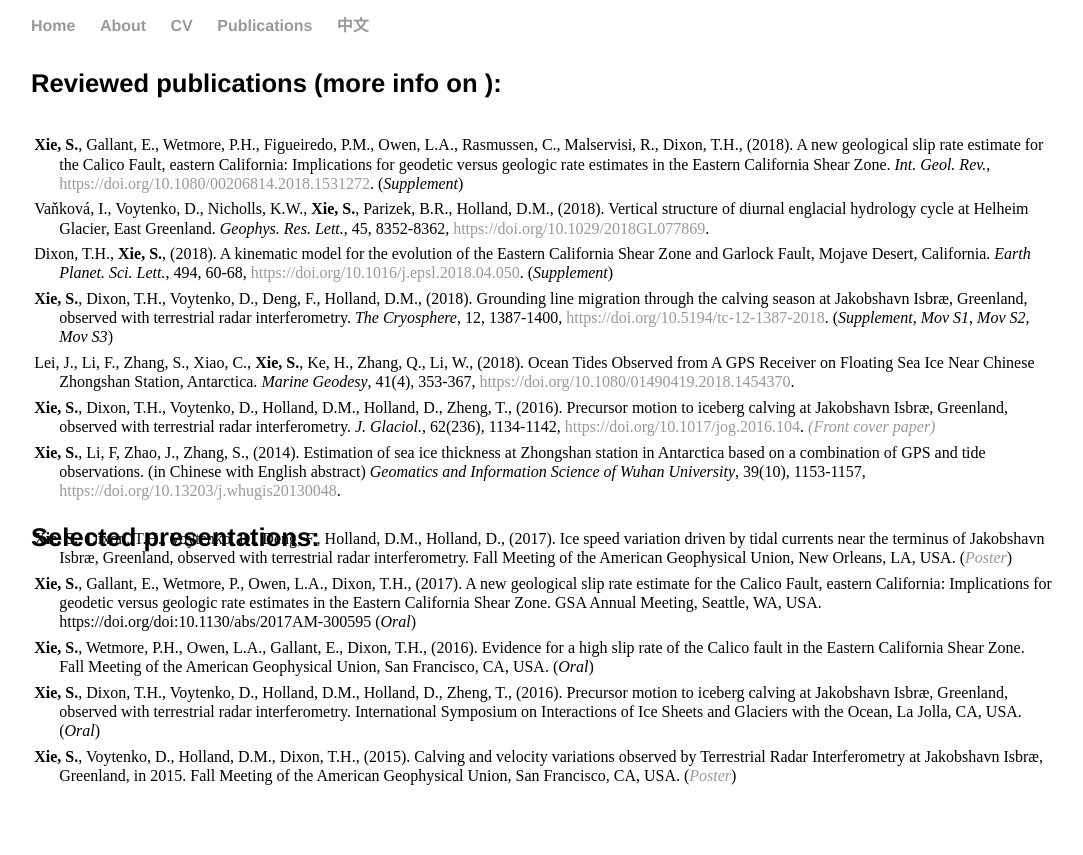
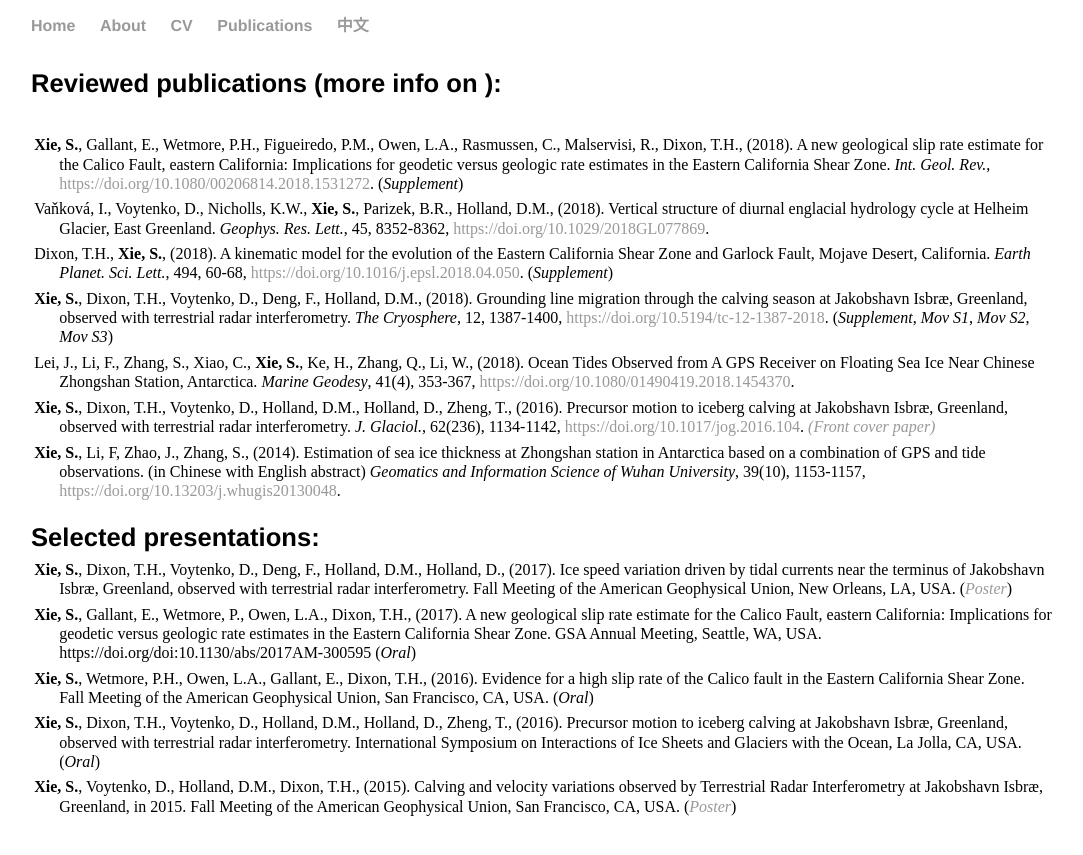
Before and after one commit to suruixie/suruixie.github.io, a Jekyll site: the page built from publications/index.html, in a window 1280 px wide. Shown: the top 855 px of the page, without its empty margins (97-1180 px from the left). Built offline with Jekyll 4.4.1, drawn with Linux system fonts in a browser that asks for light colours; a style sheet for code colours, icons or effects is not loaded.

Commit message:
Update index.html

```diff
--- a/publications/index.html
+++ b/publications/index.html
@@ -22,7 +22,7 @@ title: Surui's publications
 		<br style="line-height:1.3em">
 	</p>
 
-	<h4 style="margin-bottom:-1em;">Selected presentations:</h4>
+	<h4 style="margin-bottom:0.2em;">Selected presentations:</h4>
 	<p  class="publist" style="font-size:1.0em;">
 		<strong>Xie, S.</strong>, Dixon, T.H., Voytenko, D., Deng, F., Holland, D.M., Holland, D., (2017). Ice speed variation driven by tidal currents near the terminus of Jakobshavn Isbræ, Greenland, observed with terrestrial radar interferometry. Fall Meeting of the American Geophysical Union, New Orleans, LA, USA. (<em><a href="../files/2017/Xie_AGU17.pdf">Poster</a></em>)<br>
 	<p  class="publist" style="font-size:1.0em;">
```
